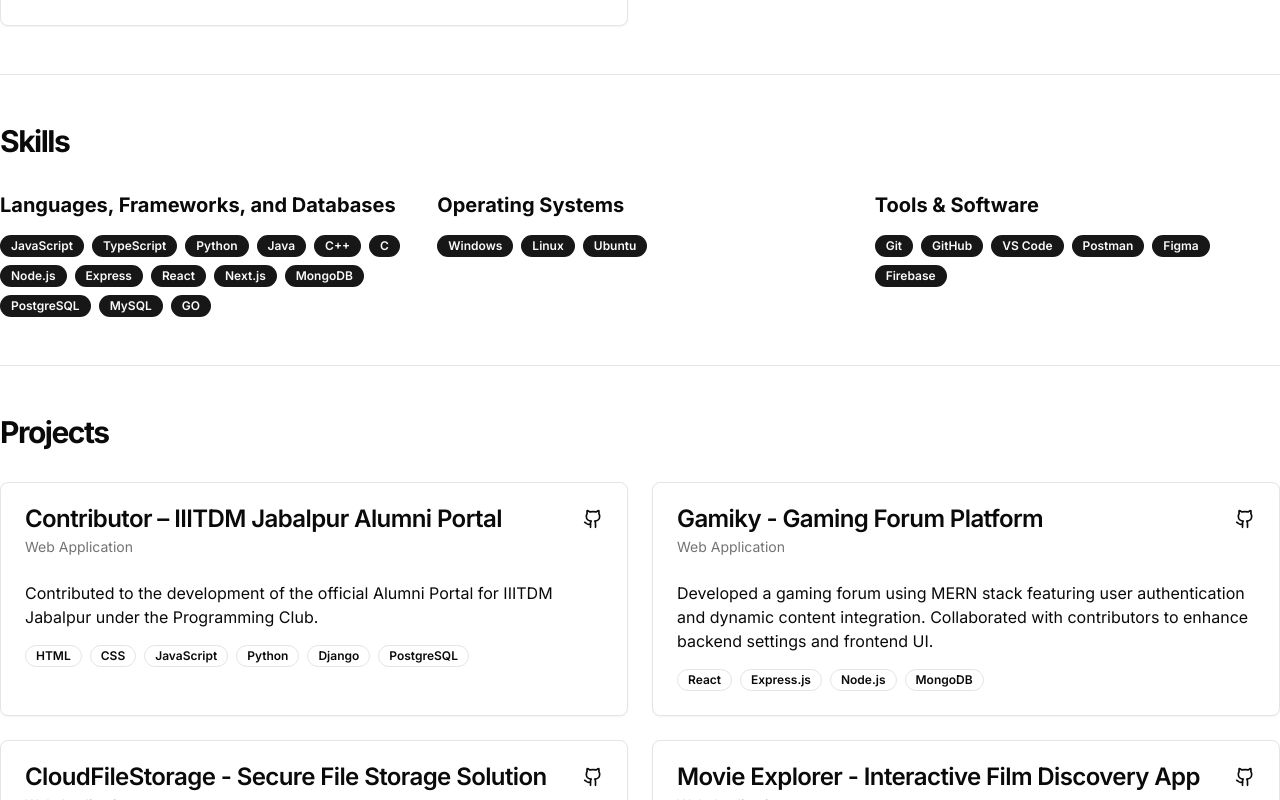
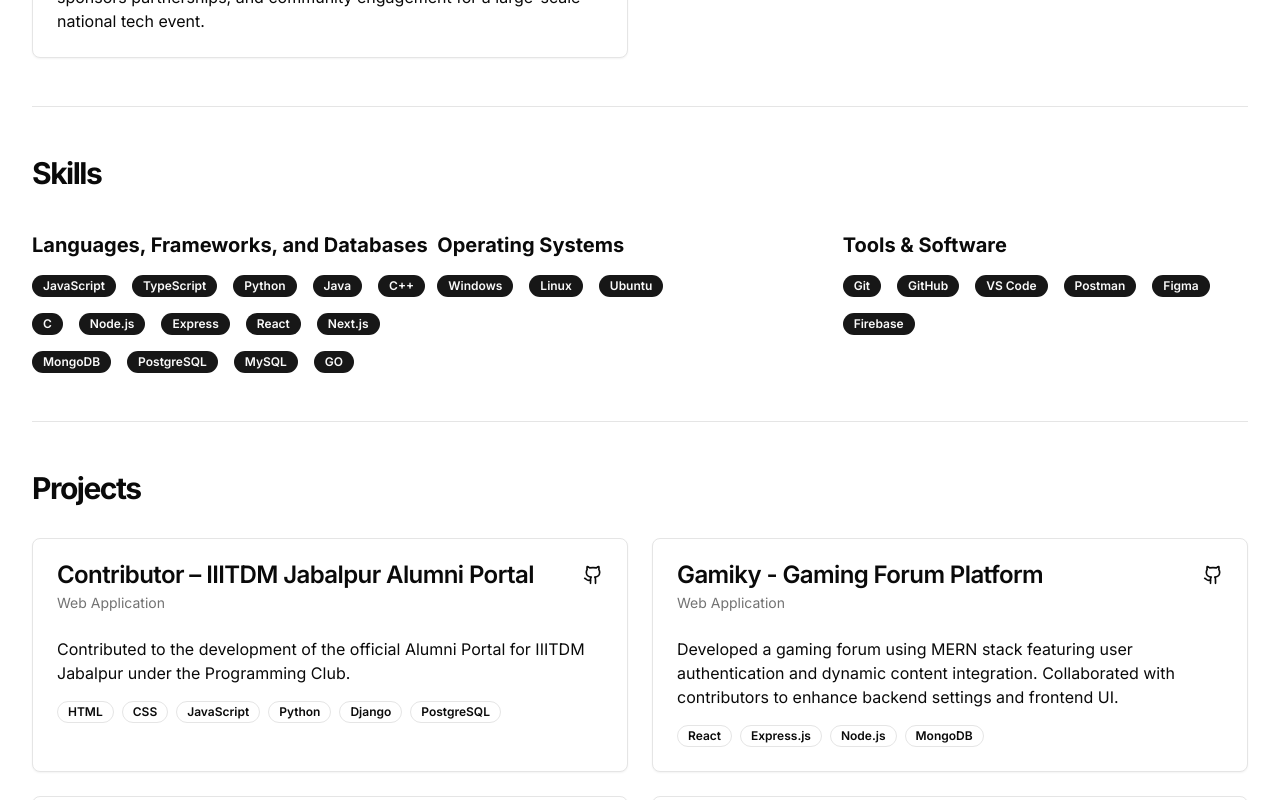
Before and after one commit to sarthakyeole/sarthak256Portfolio, a Next.js app: page / in a window 1280 px wide. Shown: the part 2160-2960 px from the top of the page. Built offline with nearby package versions, Linux system fonts and the light colour scheme.

Commit message:
UI updated

```diff
--- a/app/layout.tsx
+++ b/app/layout.tsx
@@ -8,8 +8,7 @@ const inter = Inter({ subsets: ["latin"] })
 export const metadata = {
   title: "Sarthak Yeole - Portfolio",
   description:
-    "Personal portfolio of Sarthak Yeole - Competitive Programmer | Backend Developer | Web3 & Cloud Enthusiast",
-    generator: 'v0.dev'
+    "Personal portfolio of Sarthak Yeole"
 }
 
 export default function RootLayout({
@@ -19,7 +18,7 @@ export default function RootLayout({
 }>) {
   return (
     <html lang="en" suppressHydrationWarning>
-      <body className={inter.className}>
+      <body className={`${inter.className} px-4 md:px-8`} style={{ padding: "2rem" }}>
         <ThemeProvider attribute="class" defaultTheme="system" enableSystem disableTransitionOnChange>
           {children}
         </ThemeProvider>
--- a/app/page.tsx
+++ b/app/page.tsx
@@ -251,11 +251,11 @@ export default function Home() {
 
         {/* Skills Section */}
         <section id="skills" className="py-12 border-t">
-          <h2 className="text-3xl font-bold tracking-tighter mb-8">Skills</h2>
-          <div className="grid grid-cols-1 md:grid-cols-3 gap-8">
+          <h2 className="text-3xl font-bold tracking-tighter mb-10">Skills</h2>
+          <div className="grid grid-cols-1 md:grid-cols-3 gap-35">
             <div>
               <h3 className="text-xl font-bold mb-4">Languages, Frameworks, and Databases</h3>
-              <div className="flex flex-wrap gap-2">
+              <div className="flex flex-wrap gap-4">
                 <Badge>JavaScript</Badge>
                 <Badge>TypeScript</Badge>
                 <Badge>Python</Badge>
@@ -274,7 +274,7 @@ export default function Home() {
             </div>
             <div>
               <h3 className="text-xl font-bold mb-4">Operating Systems</h3>
-              <div className="flex flex-wrap gap-2">
+              <div className="flex flex-wrap gap-4">
                 <Badge>Windows</Badge>
                 <Badge>Linux</Badge>
                 <Badge>Ubuntu</Badge>
@@ -282,7 +282,7 @@ export default function Home() {
             </div>
             <div>
               <h3 className="text-xl font-bold mb-4">Tools & Software</h3>
-              <div className="flex flex-wrap gap-2">
+              <div className="flex flex-wrap gap-4">
                 <Badge>Git</Badge>
                 <Badge>GitHub</Badge>
                 <Badge>VS Code</Badge>
@@ -385,7 +385,7 @@ export default function Home() {
                   <Badge variant="outline">Express.js</Badge>
                   <Badge variant="outline">Node.js</Badge>
                   <Badge variant="outline">SQL</Badge>
-                  <Badge variant="outline">JWT</Badge>
+                  <Badge variant="outline">JavaScript</Badge>
                   <Badge variant="outline">CSS</Badge>
                 </div>
               </CardContent>
```
